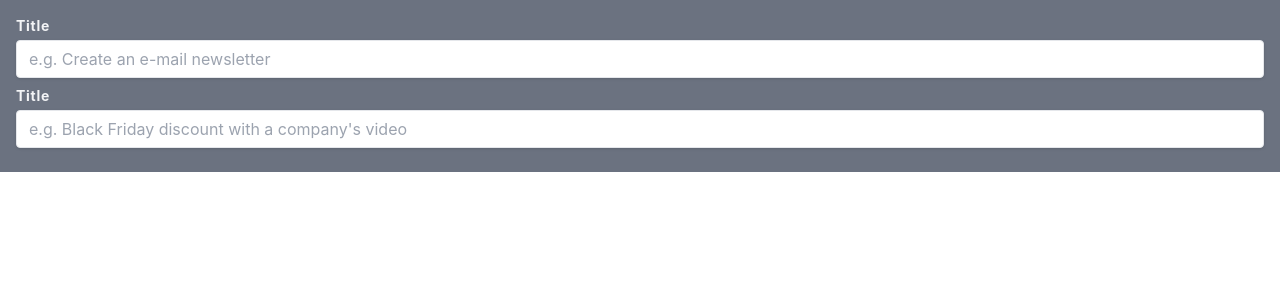
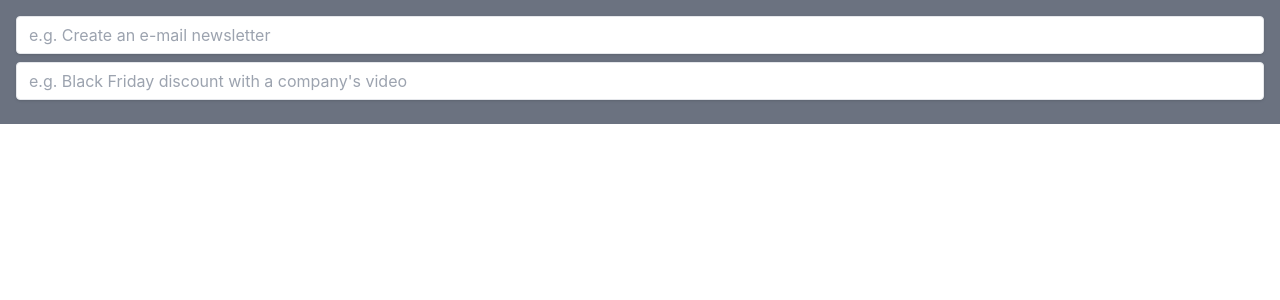
Before and after one commit to kkulek/kanban-board, a React (Create React App) app: page / in a window 1280 px wide. Shown: the top 300 px of the page. Built offline with nearby package versions, Linux system fonts and the light colour scheme.

Commit message:
deleted label from component

```diff
--- a/src/components/elements/Input.jsx
+++ b/src/components/elements/Input.jsx
@@ -3,10 +3,6 @@ import React from "react";
 export function Input({name, value, placeholder, onChange}) {
     return (
         <form className="mb-2">
-            <label htmlFor={name}
-                   className="block text-sm font-bold mb-1 text-gray-100 tracking-wider">
-                Title
-            </label>
             <input type="text" placeholder={placeholder} id={name}
                    className="shadow appearance-none border rounded w-full
                    py-2 px-3 text-gray-700 leading-tight
```
